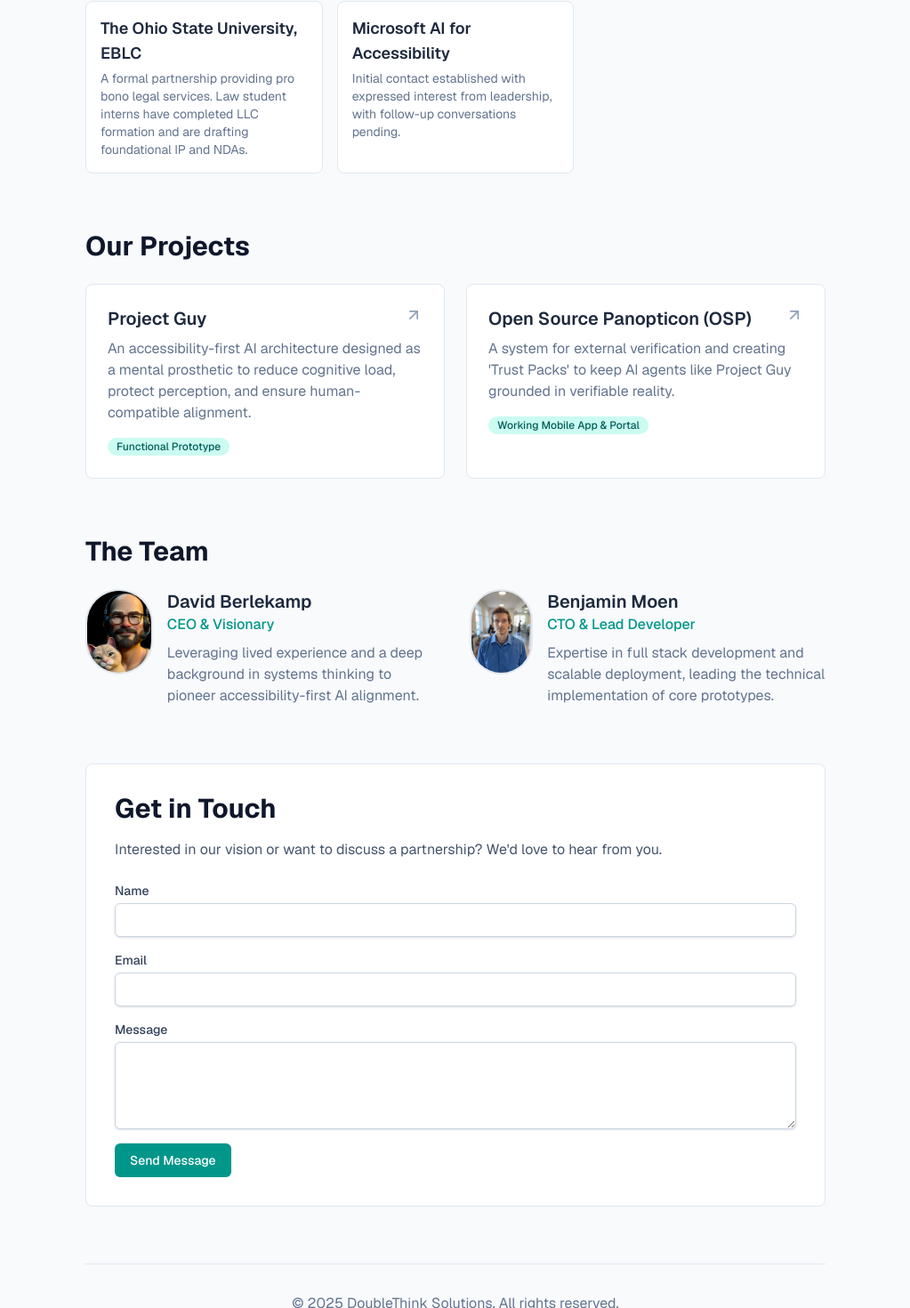
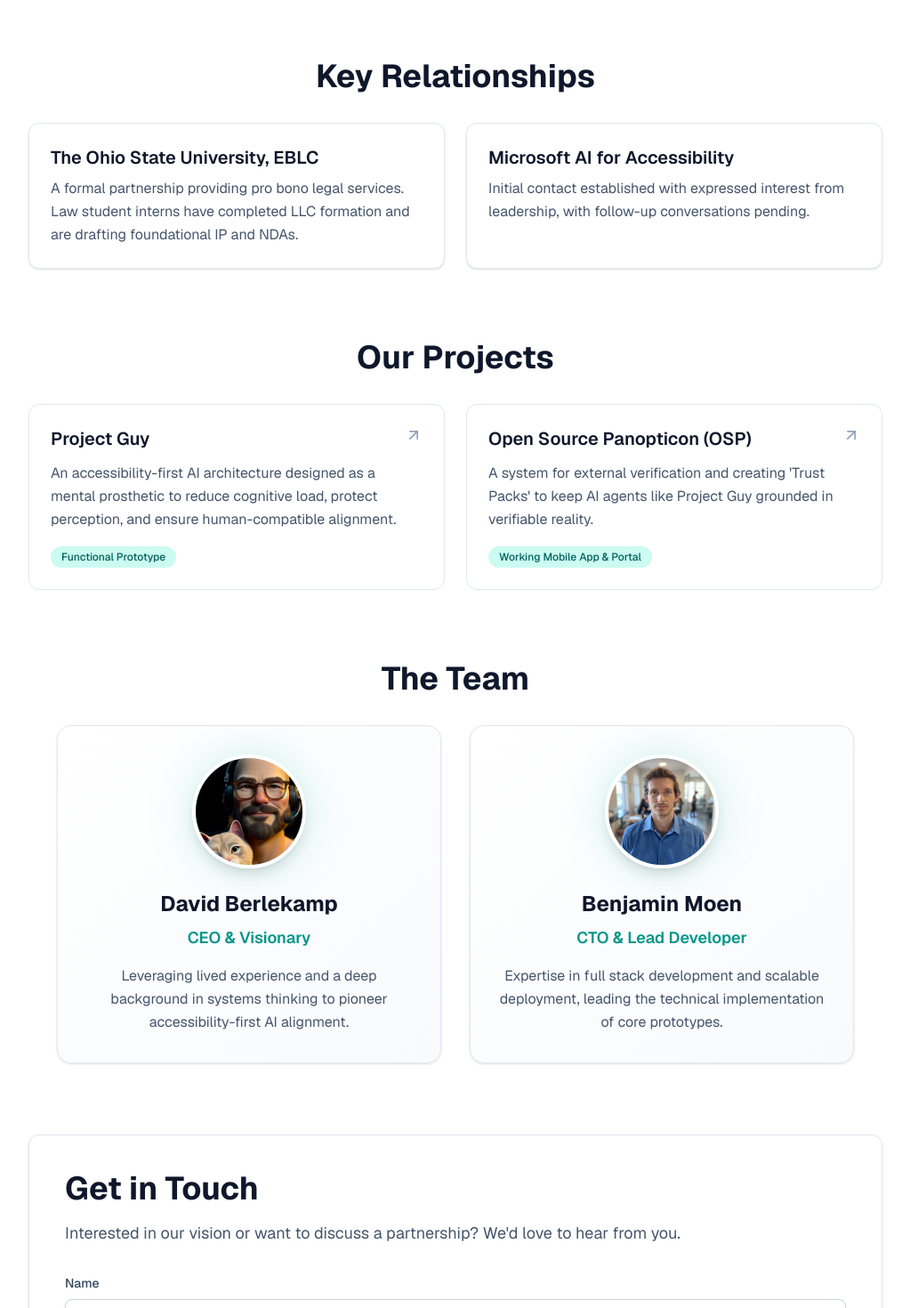
Before and after one commit to DoubleThinkSolutions/doublethink-landing-page, a Next.js app: page / in a window 1280 px wide. Shown: the part 458-1928 px from the top of the page at 89% size, without its empty margins (128-1151 px from the left). Built offline with nearby package versions, Linux system fonts and the light colour scheme.

Commit message:
Style and Layout improvements

```diff
--- a/app/ContactForm.tsx
+++ b/app/ContactForm.tsx
@@ -46,51 +46,51 @@ export default function ContactForm() {
   };
 
   return (
-    <form onSubmit={handleSubmit} className="space-y-4">
+    <form onSubmit={handleSubmit} className="space-y-5">
       <div>
-        <label htmlFor="name" className="block text-sm font-medium text-slate-700">Name</label>
+        <label htmlFor="name" className="block text-sm font-medium text-slate-700 dark:text-slate-300 mb-2">Name</label>
         <input
           type="text"
           id="name"
           value={name}
           onChange={(e) => setName(e.target.value)}
           required
-          className="mt-1 block w-full px-3 py-2 bg-white border border-slate-300 rounded-md text-sm shadow-sm placeholder-slate-400 focus:outline-none focus:border-teal-500 focus:ring-1 focus:ring-teal-500"
+          className="block w-full px-4 py-2.5 bg-white dark:bg-slate-900 border border-slate-300 dark:border-slate-600 rounded-lg text-slate-900 dark:text-slate-100 shadow-sm placeholder-slate-400 dark:placeholder-slate-500 focus:outline-none focus:border-teal-500 dark:focus:border-teal-400 focus:ring-2 focus:ring-teal-500/20 dark:focus:ring-teal-400/20 transition-colors"
         />
       </div>
       <div>
-        <label htmlFor="email" className="block text-sm font-medium text-slate-700">Email</label>
+        <label htmlFor="email" className="block text-sm font-medium text-slate-700 dark:text-slate-300 mb-2">Email</label>
         <input
           type="email"
           id="email"
           value={email}
           onChange={(e) => setEmail(e.target.value)}
           required
-          className="mt-1 block w-full px-3 py-2 bg-white border border-slate-300 rounded-md text-sm shadow-sm placeholder-slate-400 focus:outline-none focus:border-teal-500 focus:ring-1 focus:ring-teal-500"
+          className="block w-full px-4 py-2.5 bg-white dark:bg-slate-900 border border-slate-300 dark:border-slate-600 rounded-lg text-slate-900 dark:text-slate-100 shadow-sm placeholder-slate-400 dark:placeholder-slate-500 focus:outline-none focus:border-teal-500 dark:focus:border-teal-400 focus:ring-2 focus:ring-teal-500/20 dark:focus:ring-teal-400/20 transition-colors"
         />
       </div>
       <div>
-        <label htmlFor="message" className="block text-sm font-medium text-slate-700">Message</label>
+        <label htmlFor="message" className="block text-sm font-medium text-slate-700 dark:text-slate-300 mb-2">Message</label>
         <textarea
           id="message"
-          rows={4}
+          rows={5}
           value={message}
           onChange={(e) => setMessage(e.target.value)}
           required
-          className="mt-1 block w-full px-3 py-2 bg-white border border-slate-300 rounded-md text-sm shadow-sm placeholder-slate-400 focus:outline-none focus:border-teal-500 focus:ring-1 focus:ring-teal-500"
+          className="block w-full px-4 py-2.5 bg-white dark:bg-slate-900 border border-slate-300 dark:border-slate-600 rounded-lg text-slate-900 dark:text-slate-100 shadow-sm placeholder-slate-400 dark:placeholder-slate-500 focus:outline-none focus:border-teal-500 dark:focus:border-teal-400 focus:ring-2 focus:ring-teal-500/20 dark:focus:ring-teal-400/20 transition-colors resize-none"
         />
       </div>
       <div>
         <button
           type="submit"
           disabled={formState === 'loading'}
-          className="inline-flex justify-center py-2 px-4 border border-transparent text-sm font-medium rounded-md text-white bg-teal-600 transition-all hover:bg-teal-700 focus:outline-none focus:ring-2 focus:ring-offset-2 focus:ring-teal-500 disabled:bg-slate-400 disabled:cursor-not-allowed hover:shadow-lg disabled:shadow-none"
+          className="w-full sm:w-auto inline-flex justify-center py-3 px-6 border border-transparent text-base font-medium rounded-lg text-white bg-teal-600 dark:bg-teal-500 transition-all hover:bg-teal-700 dark:hover:bg-teal-600 focus:outline-none focus:ring-2 focus:ring-offset-2 dark:focus:ring-offset-slate-800 focus:ring-teal-500 disabled:bg-slate-400 dark:disabled:bg-slate-600 disabled:cursor-not-allowed hover:shadow-lg disabled:shadow-none"
         >
           {formState === 'loading' ? 'Sending...' : 'Send Message'}
         </button>
       </div>
       {formMessage && (
-        <p className={`mt-4 text-sm ${formState === 'error' ? 'text-red-600' : 'text-green-600'}`}>
+        <p className={`mt-4 text-sm font-medium ${formState === 'error' ? 'text-red-600 dark:text-red-400' : 'text-green-600 dark:text-green-400'}`}>
           {formMessage}
         </p>
       )}
--- a/app/globals.css
+++ b/app/globals.css
@@ -1,8 +1,13 @@
 @import "tailwindcss";
 
 :root {
-  --background: #f8fafc;
+  --background: #ffffff;
   --foreground: #0f172a;
+  --card-bg: #ffffff;
+  --card-border: #e2e8f0;
+  --muted: #64748b;
+  --accent: #0d9488;
+  --accent-hover: #0f766e;
 }
 
 @theme inline {
@@ -15,7 +20,12 @@
 @media (prefers-color-scheme: dark) {
   :root {
     --background: #0a0a0a;
-    --foreground: #ededed;
+    --foreground: #f1f5f9;
+    --card-bg: #1e293b;
+    --card-border: #334155;
+    --muted: #94a3b8;
+    --accent: #14b8a6;
+    --accent-hover: #2dd4bf;
   }
 }
 
@@ -23,4 +33,5 @@ body {
   background: var(--background);
   color: var(--foreground);
   font-family: Arial, Helvetica, sans-serif;
+  transition: background-color 0.3s ease, color 0.3s ease;
 }
--- a/app/page.tsx
+++ b/app/page.tsx
@@ -71,87 +71,99 @@ const founders = [
 
 export default function HomePage() {
   return (
-    <div className="max-w-4xl mx-auto p-4 sm:p-6 lg:p-8 font-sans">
-      <header className="flex justify-between items-center py-4 border-b border-slate-200">
-        <h1 className="text-2xl font-bold text-slate-800">{companyInfo.name}</h1>
+    <div className="min-h-screen">
+      <div className="max-w-5xl mx-auto p-4 sm:p-6 lg:p-8 font-sans">
+        <header className="flex justify-between items-center py-6 border-b border-slate-200 dark:border-slate-700">
+          <h1 className="text-2xl sm:text-3xl font-bold text-slate-900 dark:text-slate-100">{companyInfo.name}</h1>
           <div className="flex items-center space-x-4">
-          <a href={companyInfo.github} target="_blank" rel="noopener noreferrer" className="text-slate-500 hover:text-slate-800 transition-colors">
+            <a href={companyInfo.github} target="_blank" rel="noopener noreferrer" className="text-slate-600 hover:text-teal-600 dark:text-slate-400 dark:hover:text-teal-400 transition-colors">
               <Github size={24} />
             </a>
-          <a href={companyInfo.linkedin} target="_blank" rel="noopener noreferrer" className="text-slate-500 hover:text-slate-800 transition-colors">
+            <a href={companyInfo.linkedin} target="_blank" rel="noopener noreferrer" className="text-slate-600 hover:text-teal-600 dark:text-slate-400 dark:hover:text-teal-400 transition-colors">
               <Linkedin size={24} />
             </a>
           </div>
         </header>
 
-      <main className="mt-10 space-y-16">
+        <main className="mt-12 space-y-20">
 
-        {/* About the Company Section */}
-        <section id="about">
-          <h2 className="text-3xl font-bold text-slate-900 mb-4">Accessibility as Alignment</h2>
-          <p className="text-lg text-slate-600 leading-relaxed">
+          {/* Hero/About Section */}
+          <section id="about" className="text-center max-w-3xl mx-auto">
+            <h2 className="text-4xl sm:text-5xl font-bold text-slate-900 dark:text-slate-100 mb-6 leading-tight">Accessibility as Alignment</h2>
+            <p className="text-lg sm:text-xl text-slate-700 dark:text-slate-300 leading-relaxed">
               {companyInfo.brief}
             </p>
           </section>
 
           {/* Key Relationships Section */}
           <section id="partnerships">
-          <h2 className="text-3xl font-bold text-slate-900 mb-6 flex items-center gap-3">Key Relationships</h2>
-          <div className="grid grid-cols-1 md:grid-cols-3 gap-4">
+            <h2 className="text-3xl sm:text-4xl font-bold text-slate-900 dark:text-slate-100 mb-8 text-center">Key Relationships</h2>
+            <div className="grid grid-cols-1 md:grid-cols-2 gap-6">
               {partnerships.map((partner) => (
-              <div key={partner.name} className="p-4 bg-white border border-slate-200 rounded-lg">
-                <h3 className="text-lg font-semibold text-slate-800">{partner.name}</h3>
-                <p className="mt-1 text-sm text-slate-500">{partner.description}</p>
+                <div key={partner.name} className="p-6 bg-white dark:bg-slate-800 border border-slate-200 dark:border-slate-700 rounded-xl shadow-sm hover:shadow-md transition-shadow">
+                  <h3 className="text-xl font-semibold text-slate-900 dark:text-slate-100 mb-2">{partner.name}</h3>
+                  <p className="text-slate-600 dark:text-slate-400 leading-relaxed">{partner.description}</p>
                 </div>
               ))}
             </div>
           </section>
 
-        {/* Work in Progress Section */}
+          {/* Projects Section */}
           <section id="work">
-          <h2 className="text-3xl font-bold text-slate-900 mb-6">Our Projects</h2>
+            <h2 className="text-3xl sm:text-4xl font-bold text-slate-900 dark:text-slate-100 mb-8 text-center">Our Projects</h2>
             <div className="grid grid-cols-1 md:grid-cols-2 gap-6">
               {projects.map((project) => (
-              <a href={project.url} key={project.name} target="_blank" rel="noopener noreferrer" className="block p-6 bg-white border border-slate-200 rounded-lg transition-shadow hover:shadow-lg">
-                <div className="flex justify-between items-start">
-                  <h3 className="text-xl font-semibold text-slate-800">{project.name}</h3>
-                  <ArrowUpRight className="text-slate-400" size={20} />
+                <a href={project.url} key={project.name} target="_blank" rel="noopener noreferrer" className="group block p-6 bg-white dark:bg-slate-800 border border-slate-200 dark:border-slate-700 rounded-xl transition-all hover:shadow-lg hover:border-teal-500 dark:hover:border-teal-500">
+                  <div className="flex justify-between items-start mb-3">
+                    <h3 className="text-xl font-semibold text-slate-900 dark:text-slate-100 group-hover:text-teal-600 dark:group-hover:text-teal-400 transition-colors">{project.name}</h3>
+                    <ArrowUpRight className="text-slate-400 dark:text-slate-500 group-hover:text-teal-600 dark:group-hover:text-teal-400 transition-colors" size={20} />
                   </div>
-                <p className="mt-2 text-slate-500">{project.description}</p>
-                <span className="mt-4 inline-block bg-teal-100 text-teal-800 text-xs font-medium px-2.5 py-0.5 rounded-full">{project.status}</span>
+                  <p className="text-slate-600 dark:text-slate-400 leading-relaxed mb-4">{project.description}</p>
+                  <span className="inline-block bg-teal-100 dark:bg-teal-900/30 text-teal-800 dark:text-teal-300 text-xs font-medium px-3 py-1 rounded-full">{project.status}</span>
                 </a>
               ))}
             </div>
           </section>
 
-        {/* Founders Section */}
+          {/* Team Section */}
           <section id="founders">
-          <h2 className="text-3xl font-bold text-slate-900 mb-6">The Team</h2>
-          <div className="grid grid-cols-1 md:grid-cols-2 gap-8">
+            <h2 className="text-3xl sm:text-4xl font-bold text-slate-900 dark:text-slate-100 mb-8 text-center">The Team</h2>
+            <div className="grid grid-cols-1 md:grid-cols-2 gap-8 max-w-4xl mx-auto">
               {founders.map((founder) => (
-              <div key={founder.name} className="flex items-start space-x-4">
-                <img src={founder.imageUrl} alt={founder.name} className="w-24 h-24 rounded-full border-2 border-slate-200" />
-                <div>
-                  <h3 className="text-xl font-semibold text-slate-800">{founder.name}</h3>
-                  <p className="text-teal-600 font-medium">{founder.role}</p>
-                  <p className="mt-2 text-slate-500">{founder.bio}</p>
+                <div key={founder.name} className="group relative overflow-hidden bg-gradient-to-br from-white to-slate-50 dark:from-slate-800 dark:to-slate-900 border border-slate-200 dark:border-slate-700 rounded-2xl shadow-sm hover:shadow-xl transition-all duration-300">
+                  <div className="p-8">
+                    <div className="flex flex-col items-center text-center">
+                      <div className="relative mb-6">
+                        <div className="absolute inset-0 bg-teal-500/20 dark:bg-teal-400/20 rounded-full blur-xl group-hover:blur-2xl transition-all duration-300"></div>
+                        <img
+                          src={founder.imageUrl}
+                          alt={founder.name}
+                          className="relative w-32 h-32 rounded-full border-4 border-white dark:border-slate-700 shadow-lg object-cover object-center"
+                        />
                       </div>
+                      <h3 className="text-2xl font-bold text-slate-900 dark:text-slate-100 mb-2">{founder.name}</h3>
+                      <p className="text-teal-600 dark:text-teal-400 font-semibold text-lg mb-4">{founder.role}</p>
+                      <p className="text-slate-600 dark:text-slate-400 leading-relaxed">{founder.bio}</p>
+                    </div>
+                  </div>
+                  <div className="absolute bottom-0 left-0 right-0 h-1 bg-gradient-to-r from-teal-500 to-cyan-500 transform scale-x-0 group-hover:scale-x-100 transition-transform duration-300"></div>
                 </div>
               ))}
             </div>
           </section>
 
           {/* Contact Form Section */}
-        <section id="contact" className="p-8 bg-white border border-slate-200 rounded-lg">
-          <h2 className="text-3xl font-bold text-slate-900 mb-4">Get in Touch</h2>
-          <p className="text-slate-600 mb-6">Interested in our vision or want to discuss a partnership? We'd love to hear from you.</p>
+          <section id="contact" className="p-8 sm:p-10 bg-white dark:bg-slate-800 border border-slate-200 dark:border-slate-700 rounded-xl shadow-sm">
+            <h2 className="text-3xl sm:text-4xl font-bold text-slate-900 dark:text-slate-100 mb-4">Get in Touch</h2>
+            <p className="text-slate-600 dark:text-slate-400 mb-8 text-lg">Interested in our vision or want to discuss a partnership? We'd love to hear from you.</p>
             <ContactForm />
           </section>
         </main>
 
-      <footer className="text-center py-8 mt-16 border-t border-slate-200">
-        <p className="text-slate-500">&copy; {new Date().getFullYear()} {companyInfo.name}. All rights reserved.</p>
+        <footer className="text-center py-8 mt-20 border-t border-slate-200 dark:border-slate-700">
+          <p className="text-slate-500 dark:text-slate-400">&copy; {new Date().getFullYear()} {companyInfo.name}. All rights reserved.</p>
         </footer>
+      </div>
     </div>
   );
 }
```
Lines whose indentation alone changed are shown as unchanged.
